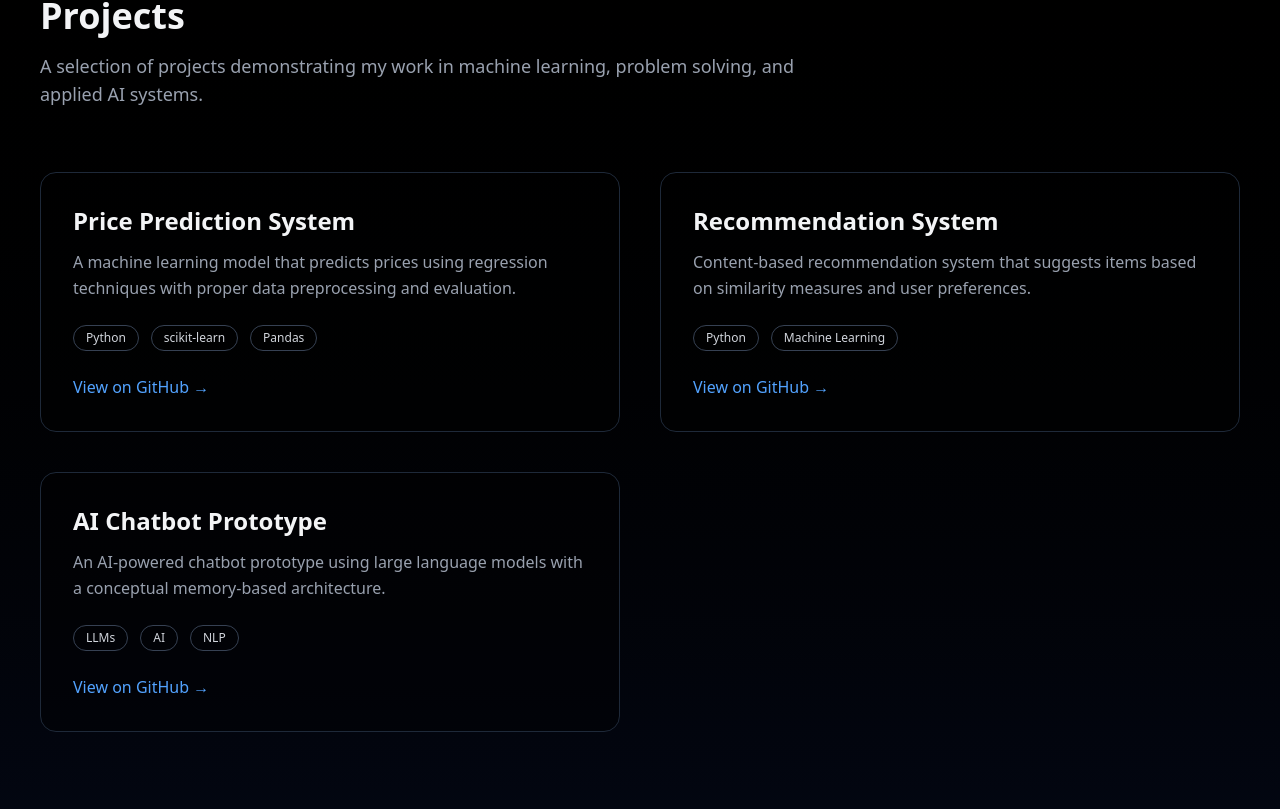
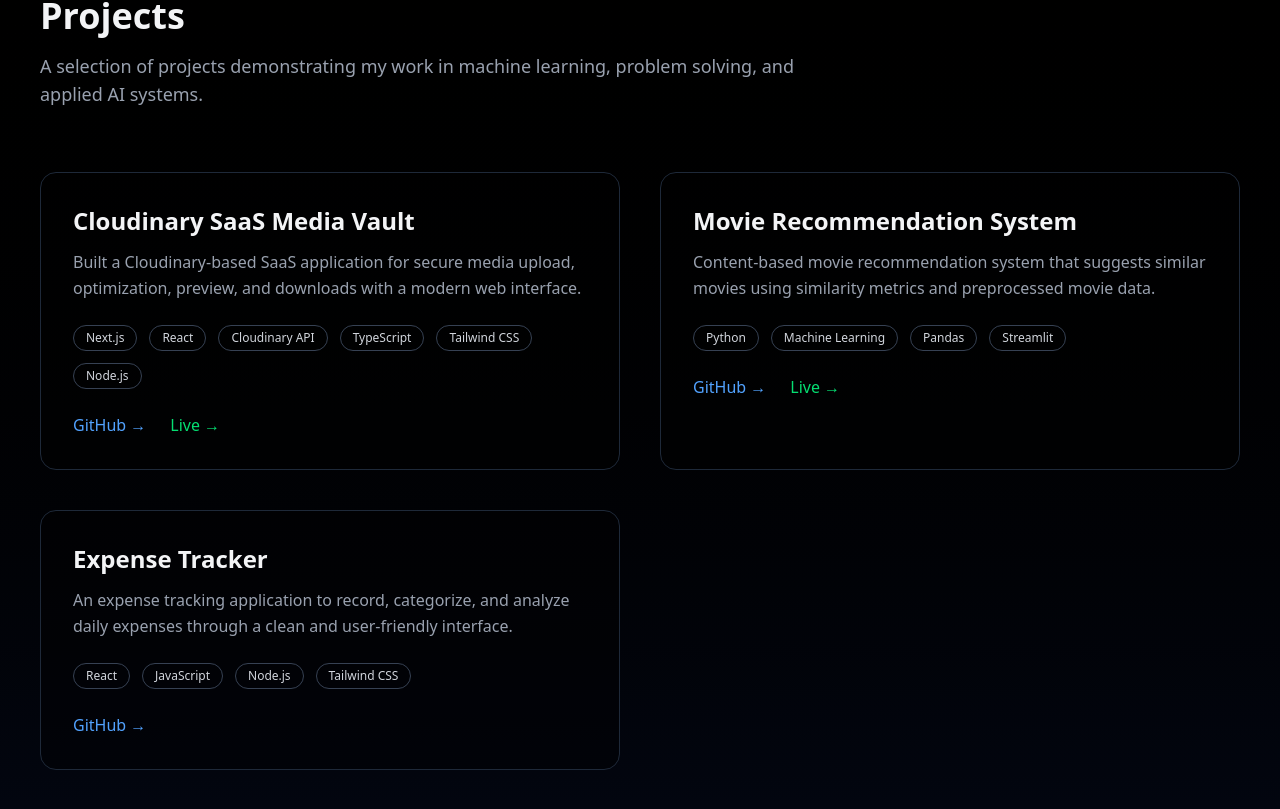
Before and after one commit to Suyashh19/Portfolio, a React (Vite) app: page / in a window 1280 px wide. Shown: the part 1761-2570 px from the top of the page. Built offline with nearby package versions, Linux system fonts and the light colour scheme.

Commit message:
Added live project links to project cards

```diff
--- a/src/components/ProjectCard.jsx
+++ b/src/components/ProjectCard.jsx
@@ -24,15 +24,28 @@ function ProjectCard({ project }) {
         ))}
       </div>
 
-      {/* LINK */}
+      {/* LINKS */}
+      <div className="flex gap-6">
         <a
           href={project.github}
           target="_blank"
           rel="noopener noreferrer"
           className="inline-flex items-center text-blue-400 font-medium group-hover:underline"
         >
-        View on GitHub →
+          GitHub →
         </a>
+
+        {project.live && (
+          <a
+            href={project.live}
+            target="_blank"
+            rel="noopener noreferrer"
+            className="inline-flex items-center text-green-400 font-medium group-hover:underline"
+          >
+            Live →
+          </a>
+        )}
+      </div>
 
     </div>
   );
--- a/src/components/Skills.jsx
+++ b/src/components/Skills.jsx
@@ -23,6 +23,7 @@ function Skills() {
             <ul className="space-y-2 text-gray-300 text-sm">
               <li>C++</li>
               <li>Python</li>
+              <li>JavaScript</li>
             </ul>
           </div>
 
--- a/src/data/projects.js
+++ b/src/data/projects.js
@@ -1,23 +1,26 @@
 export const projects = [
   {
-    title: "Price Prediction System",
+    title: "Cloudinary SaaS Media Vault",
     description:
-      "A machine learning model that predicts prices using regression techniques with proper data preprocessing and evaluation.",
-    tech: ["Python", "scikit-learn", "Pandas"],
-    github: "https://github.com/your-repo-link",
+      "Built a Cloudinary-based SaaS application for secure media upload, optimization, preview, and downloads with a modern web interface.",
+    tech: ["Next.js", "React", "Cloudinary API", "TypeScript", "Tailwind CSS", "Node.js"],
+    github: "https://github.com/Suyashh19/ClOUDINARY-SAAS",
+    live: "https://media-vault-omega.vercel.app/sign-in",
   },
   {
-    title: "Recommendation System",
+    title: "Movie Recommendation System",
     description:
-      "Content-based recommendation system that suggests items based on similarity measures and user preferences.",
-    tech: ["Python", "Machine Learning"],
-    github: "https://github.com/your-repo-link",
+      "Content-based movie recommendation system that suggests similar movies using similarity metrics and preprocessed movie data.",
+    tech: ["Python", "Machine Learning", "Pandas", "Streamlit"],
+    github: "https://github.com/Suyashh19/Movie-Recommender-App",
+    live: "https://movie-recommender-app-hk9zssrecgokfqokvtyv3b4hp.streamlit.app/",
   },
   {
-    title: "AI Chatbot Prototype",
+    title: "Expense Tracker",
     description:
-      "An AI-powered chatbot prototype using large language models with a conceptual memory-based architecture.",
-    tech: ["LLMs", "AI", "NLP"],
-    github: "https://github.com/your-repo-link",
+      "An expense tracking application to record, categorize, and analyze daily expenses through a clean and user-friendly interface.",
+    tech: ["React", "JavaScript","Node.js", "Tailwind CSS"],
+    github: "https://github.com/your-expense-tracker-repo",
+    live: "", // add when deployed
   },
 ];
```
Lines whose indentation alone changed are shown as unchanged.
